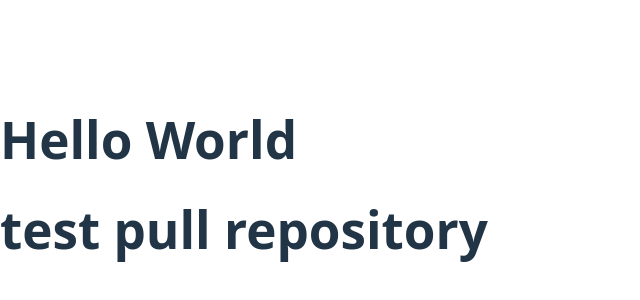
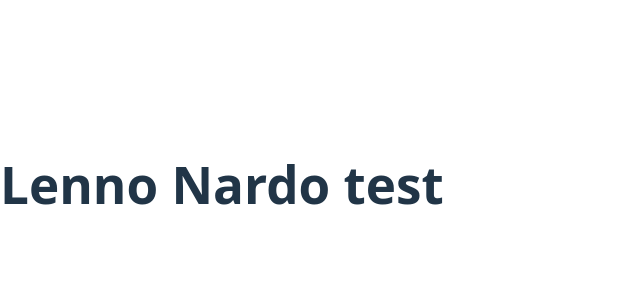
Before and after one commit to LennoNardo/test-github, a React (Vite) app: page / in a window 1280 px wide. Shown: the part 216-516 px from the top of the page, without its empty margins (0-640 px from the left). Built offline with nearby package versions, Linux system fonts and the light colour scheme.

Commit message:
update app.jsx

```diff
--- a/src/App.jsx
+++ b/src/App.jsx
@@ -2,8 +2,7 @@ function App() {
 
   return (
     <>
-      <h1>Hello World</h1>
-      <h1>test pull repository</h1>
+      <h1>Lenno Nardo test</h1>
     </>
   )
 }
```
